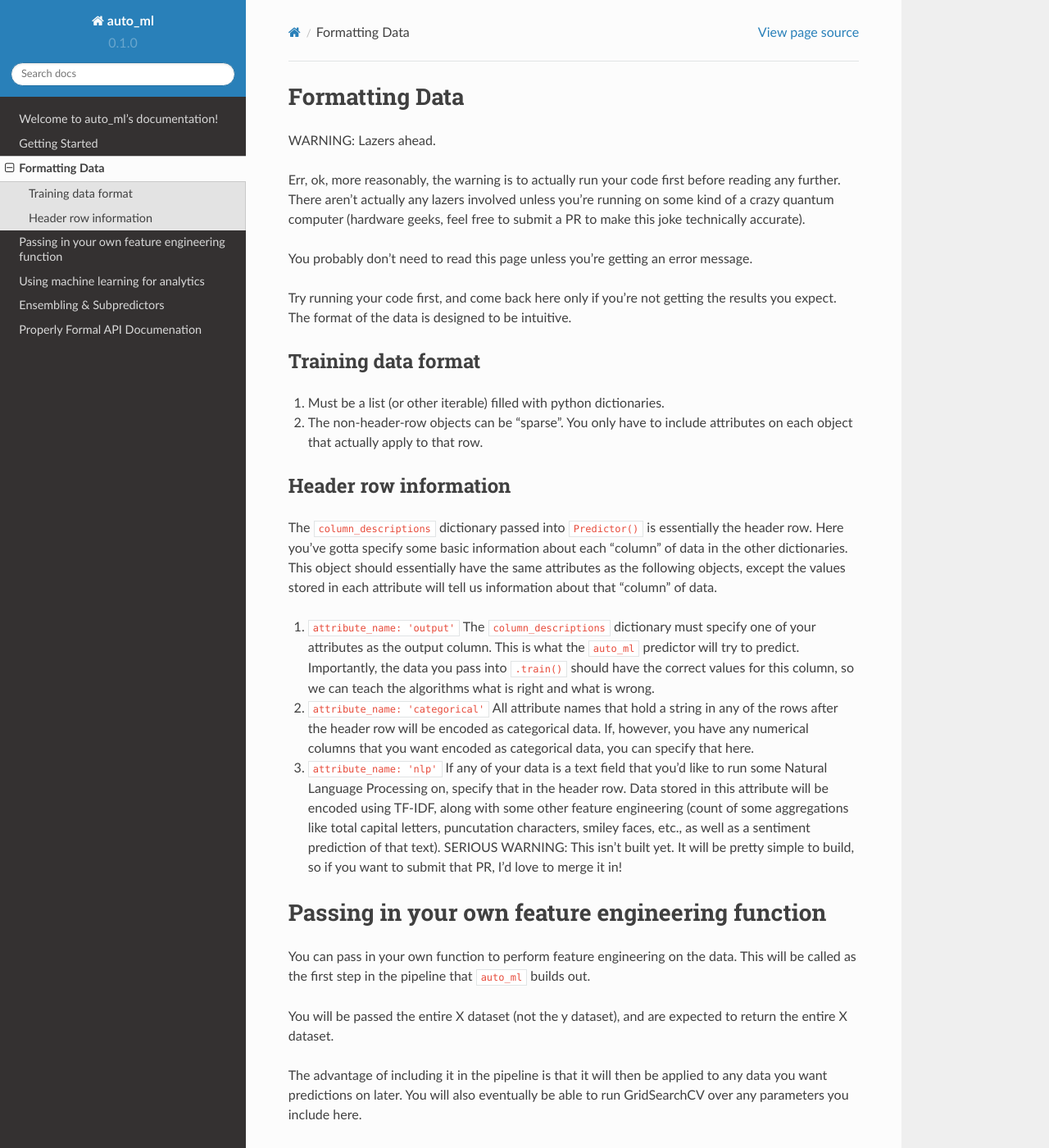
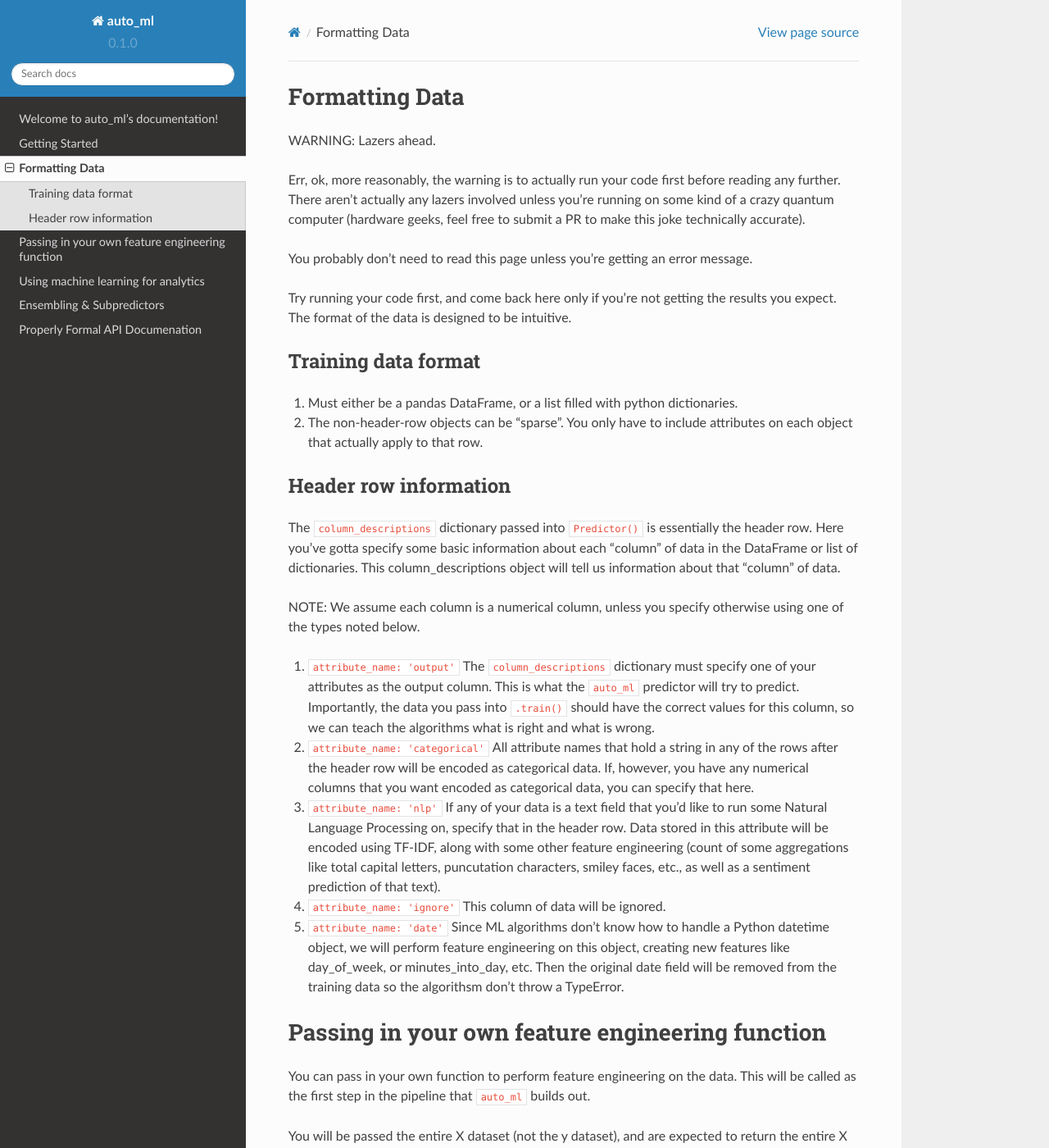
Before and after one commit to ClimbsRocks/auto_ml, a Sphinx documentation site: the page built from docs/source/formatting_data.rst, in a window 1280 px wide and 1400 px high. Shown: the whole window at 82% size. Built offline with Sphinx 7.4.7 and the Read the Docs theme 2.0.0, drawn with Linux system fonts in a browser that asks for light colours.

Commit message:
updated types for column_descriptions, and mentions DataFrame possibilities!

```diff
--- a/docs/source/formatting_data.rst
+++ b/docs/source/formatting_data.rst
@@ -13,16 +13,20 @@
 
 Training data format
 ---------------------
-#. Must be a list (or other iterable) filled with python dictionaries.
+#. Must either be a pandas DataFrame, or a list filled with python dictionaries.
 #. The non-header-row objects can be "sparse". You only have to include attributes on each object that actually apply to that row.
 
 Header row information
 -----------------------
-The ``column_descriptions`` dictionary passed into ``Predictor()`` is essentially the header row. Here you've gotta specify some basic information about each "column" of data in the other dictionaries. This object should essentially have the same attributes as the following objects, except the values stored in each attribute will tell us information about that "column" of data.
+The ``column_descriptions`` dictionary passed into ``Predictor()`` is essentially the header row. Here you've gotta specify some basic information about each "column" of data in the DataFrame or list of dictionaries. This column_descriptions object will tell us information about that "column" of data.
+
+NOTE: We assume each column is a numerical column, unless you specify otherwise using one of the types noted below.
 
 #. ``attribute_name: 'output'`` The ``column_descriptions`` dictionary must specify one of your attributes as the output column. This is what the ``auto_ml`` predictor will try to predict. Importantly, the data you pass into ``.train()`` should have the correct values for this column, so we can teach the algorithms what is right and what is wrong.
 #. ``attribute_name: 'categorical'`` All attribute names that hold a string in any of the rows after the header row will be encoded as categorical data. If, however, you have any numerical columns that you want encoded as categorical data, you can specify that here.
-#. ``attribute_name: 'nlp'`` If any of your data is a text field that you'd like to run some Natural Language Processing on, specify that in the header row. Data stored in this attribute will be encoded using TF-IDF, along with some other feature engineering (count of some aggregations like total capital letters, puncutation characters, smiley faces, etc., as well as a sentiment prediction of that text). SERIOUS WARNING: This isn't built yet. It will be pretty simple to build, so if you want to submit that PR, I'd love to merge it in!
+#. ``attribute_name: 'nlp'`` If any of your data is a text field that you'd like to run some Natural Language Processing on, specify that in the header row. Data stored in this attribute will be encoded using TF-IDF, along with some other feature engineering (count of some aggregations like total capital letters, puncutation characters, smiley faces, etc., as well as a sentiment prediction of that text).
+#. ``attribute_name: 'ignore'`` This column of data will be ignored.
+#. ``attribute_name: 'date'`` Since ML algorithms don't know how to handle a Python datetime object, we will perform feature engineering on this object, creating new features like day_of_week, or minutes_into_day, etc. Then the original date field will be removed from the training data so the algorithsm don't throw a TypeError.
 
 
 Passing in your own feature engineering function
```
